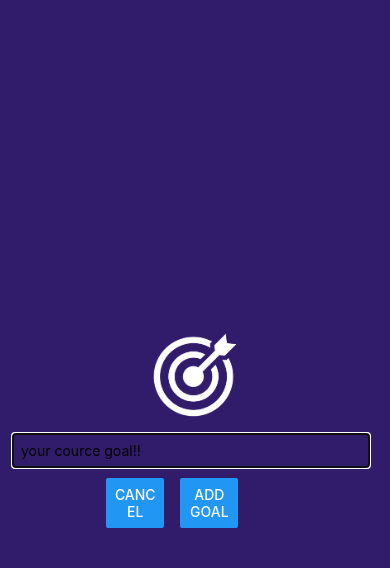
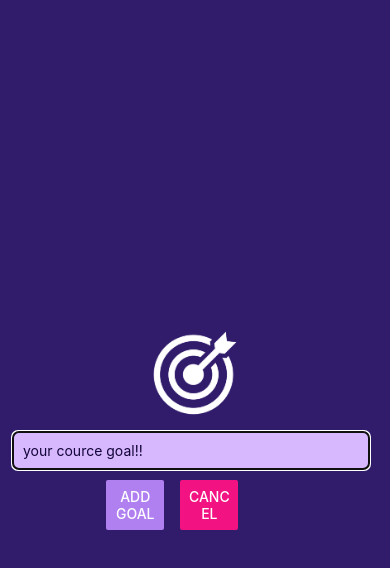
Before and after one commit to Pkphakiso/top, a React Native app: screen / in a window 390 px wide. Both pictures are taken after a click on the button "ADD NEW GOAL". Shown: the top 568 px of the page. Built offline with nearby package versions, Linux system fonts and the light colour scheme.

Commit message:
image , StatusBar

```diff
--- a/App.js
+++ b/App.js
@@ -39,6 +39,8 @@ export default function App() {
   }
 
   return (
+    <>
+      <StatusBar style="light" />
       <View style={styles.appContainer}>
         <Button
           title="Add new goal"
@@ -68,6 +70,7 @@ export default function App() {
           />
         </View>
       </View>
+    </>
   );
 }
 
--- a/app.json
+++ b/app.json
@@ -6,14 +6,14 @@
     "orientation": "portrait",
     "icon": "./assets/icon.png",
     "userInterfaceStyle": "light",
+    //add this line
+    "backgroundColor": "#1e085a",
     "splash": {
       "image": "./assets/splash.png",
       "resizeMode": "contain",
       "backgroundColor": "#ffffff"
     },
-    "assetBundlePatterns": [
-      "**/*"
-    ],
+    "assetBundlePatterns": ["**/*"],
     "ios": {
       "supportsTablet": true
     },
--- a/components/Goalinput.js
+++ b/components/Goalinput.js
@@ -36,10 +36,14 @@ const GoalInput = (props) => {
 
         <View style={styles.buttonContainer}>
           <View style={styles.button}>
-            <Button title="Cancel" onPress={props.onCancel} />
+            <Button
+              title="Add Goal"
+              onPress={AddGoalsHandler}
+              color="#b180f0"
+            />
           </View>
           <View style={styles.button}>
-            <Button title="Add Goal" onPress={AddGoalsHandler} />
+            <Button title="Cancel" onPress={props.onCancel} color="#f31282" />
           </View>
         </View>
       </View>
@@ -64,10 +68,13 @@ const styles = StyleSheet.create({
   },
   textInput: {
     borderWidth: 1,
-    borderColor: "#cccccc",
+    borderColor: "#d7b8ff",
+    borderRadius: 6,
     width: "100%",
     marginRight: 8,
-    padding: 8,
+    padding: 10,
+    color: "#120438",
+    backgroundColor: "#d7b8ff",
   },
   buttonContainer: {
     flexDirection: "row",
```
Lines whose indentation alone changed are shown as unchanged.
